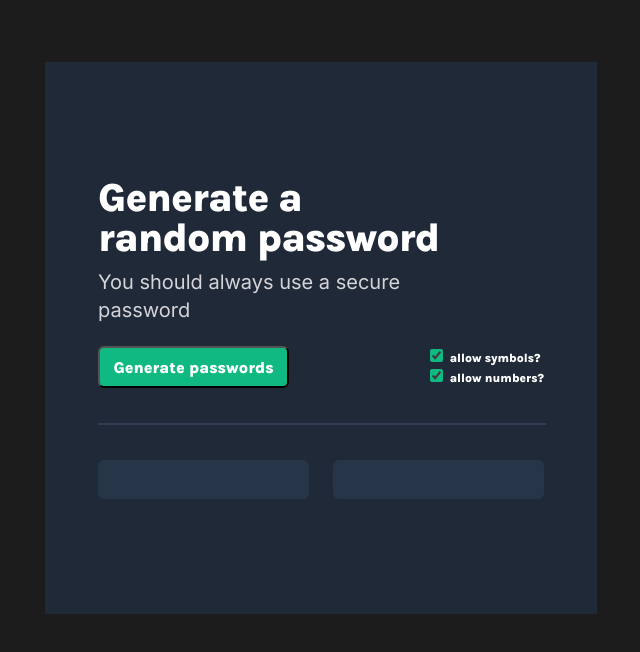
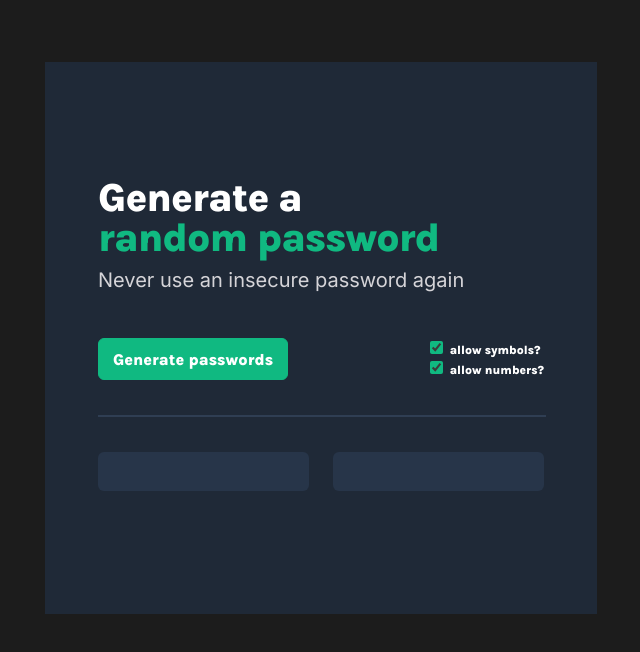
Before and after one commit to noel-jonathan/PasswordGenerator, a plain HTML site: page index.html in a window 1280 px wide. Shown: the whole page, without its empty margins (25-665 px from the left). Drawn offline with Linux system fonts and the light colour scheme.

Commit message:
cleaned up style inconsistencies

```diff
--- a/index.html
+++ b/index.html
@@ -9,8 +9,8 @@
 <body>
     <div class="background">
         <div class="container">
-            <h2>Generate a random password</h2>
-            <h3>You should always use a secure password</h3>
+            <h2>Generate a <span class="green">random password</span></h2>
+            <h3>Never use an insecure password again</h3>
             <div class="btnchk">
                 <button id="generate-btn">Generate passwords</button>
                 <div style="display: flex; flex-direction: column;">
--- a/style.css
+++ b/style.css
@@ -31,27 +31,25 @@ h2 {
     font-style: normal;
     font-weight: 800;
     font-size: 40px;
-    line-height: 40px;      /* or 100% */
+    line-height: 40px;
     letter-spacing: -0.025em;
 }
 
+.green {
+    color: #10B981;
+}
+
 h3 {
-    /* Supporting text */
     width: 372px;
-    height: 28px;
+    height: 20px;
     margin: 0;
     margin-top: 10px;
 
-    /* text-xl/leading-7/font-normal */
     font-family: 'Inter';
     font-style: normal;
     font-weight: 400;
     font-size: 20px;
-    line-height: 28px;
-    /* identical to box height, or 140% */
 
-
-    /* Medium grey */
     color: #D5D4D8;
 }
 
@@ -71,10 +69,11 @@ button {
     color: inherit;
     font: inherit;
     font-size: 16px;
-    width: 191px;
+    width: 190px;
     height: 100%;
     background: #10B981;
     border-radius: 6px;
+    border: 1px solid #10B981;
 }
 
 button:active {
```
